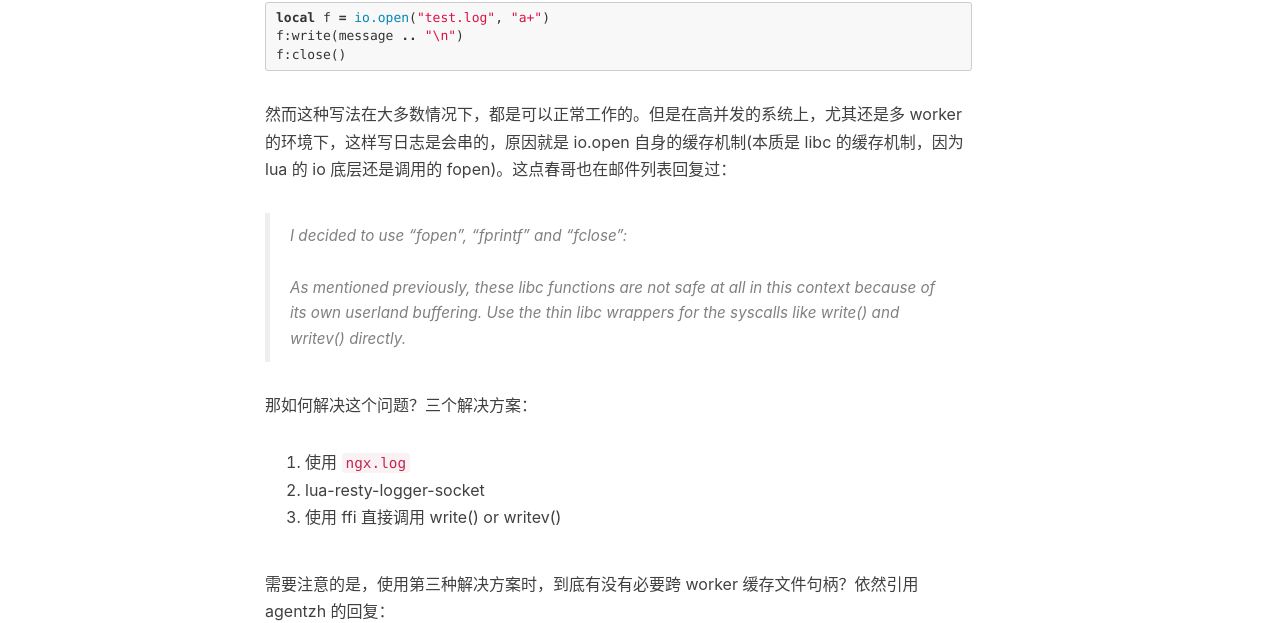
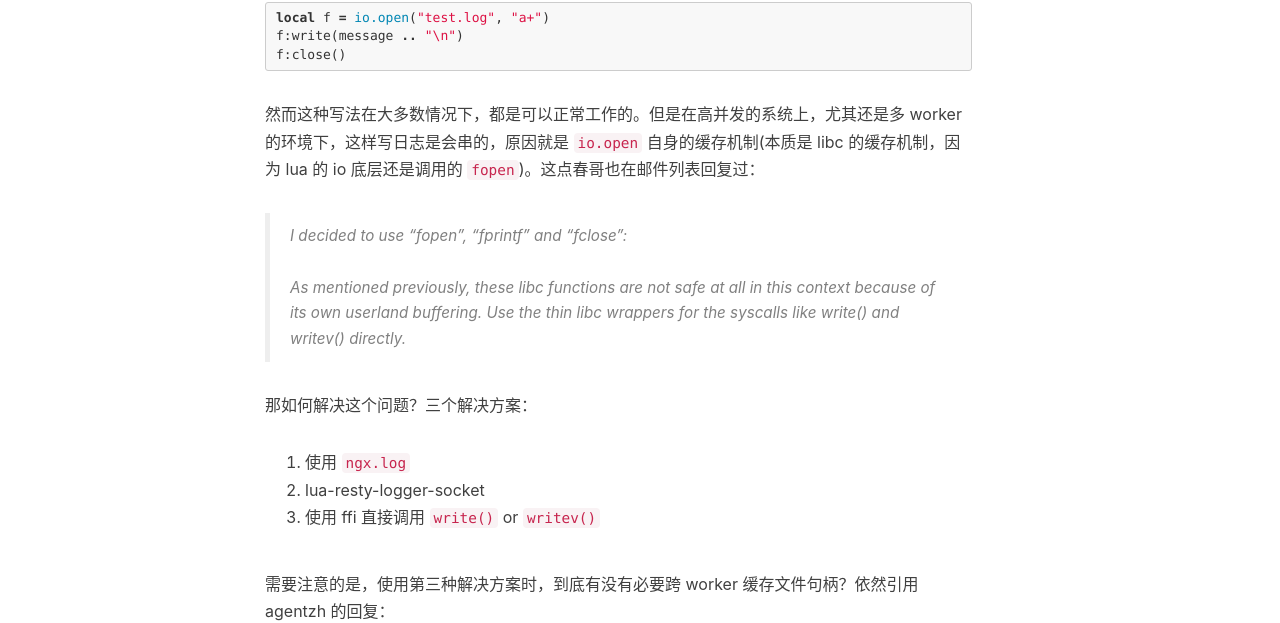
Before and after one commit to ms2008/ms2008.github.io, a Jekyll site: the page built from _posts/2016-09-21-openresty-log.md, in a window 1280 px wide. Shown: the part 628-1251 px from the top of the page. Built offline with Jekyll 4.4.1, drawn with Linux system fonts in a browser that asks for light colours; nearby versions of some CDN libraries; comment, search, counter and statistics services are not loaded.

Commit message:
fix syntax highlighting

````diff
--- a/_posts/2016-09-21-openresty-log.md
+++ b/_posts/2016-09-21-openresty-log.md
@@ -19,7 +19,7 @@ f:write(message .. "\n")
 f:close()
 ```
 
-然而这种写法在大多数情况下，都是可以正常工作的。但是在高并发的系统上，尤其还是多 worker 的环境下，这样写日志是会串的，原因就是 io.open 自身的缓存机制(本质是 libc 的缓存机制，因为 lua 的 io 底层还是调用的 fopen)。这点春哥也在邮件列表回复过：
+然而这种写法在大多数情况下，都是可以正常工作的。但是在高并发的系统上，尤其还是多 worker 的环境下，这样写日志是会串的，原因就是 `io.open` 自身的缓存机制(本质是 libc 的缓存机制，因为 lua 的 io 底层还是调用的 `fopen`)。这点春哥也在邮件列表回复过：
 
 > I decided to use “fopen”, “fprintf” and “fclose”:
 ><br><br>
@@ -29,7 +29,7 @@ f:close()
 
 1. 使用 `ngx.log`
 2. lua-resty-logger-socket
-3. 使用 ffi 直接调用 write() or writev()
+3. 使用 ffi 直接调用 `write()` or `writev()`
 
 需要注意的是，使用第三种解决方案时，到底有没有必要跨 worker 缓存文件句柄？依然引用 agentzh 的回复：
 
````
